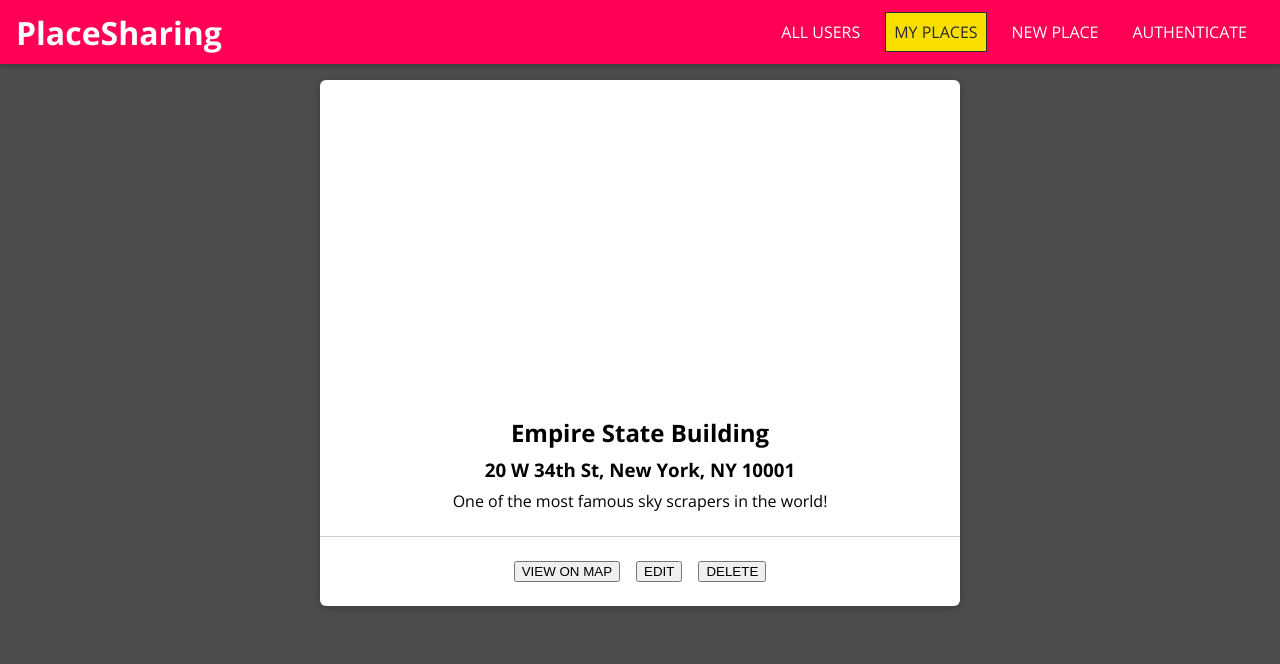
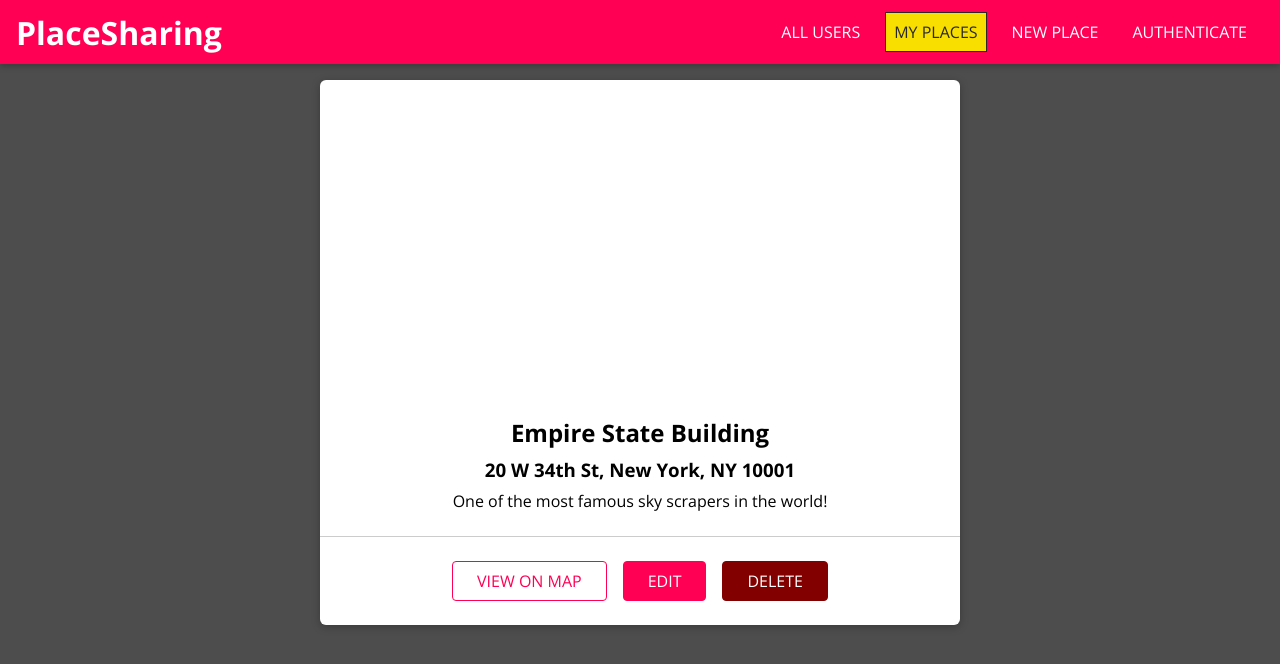
Before and after one commit to KehaoHuang/PlaceSharing, a React (Create React App) app: page /u1/places in a window 1280 px wide. Shown: the top 664 px of the page. Built offline with nearby package versions, Linux system fonts and the light colour scheme.

Commit message:
Replace button with custom made Button component

```diff
--- a/src/places/components/PlaceItem.js
+++ b/src/places/components/PlaceItem.js
@@ -1,6 +1,7 @@
 import React from "react";
 
 import Card from "../../shared/components/UIElements/Card";
+import Button from "../../shared/components/FormElements/Button";
 import "./PlaceItem.css";
 
 const PlaceItem = (props) => {
@@ -16,9 +17,9 @@
 					<p>{props.description}</p>
 				</div>
 				<div className="place-item__actions">
-					<button>VIEW ON MAP</button>
-					<button>EDIT</button>
-					<button>DELETE</button>
+					<Button inverse>VIEW ON MAP</Button>
+					<Button to={`/places/${props.id}`}>EDIT</Button>
+					<Button danger>DELETE</Button>
 				</div>
 			</Card>
     </li>
```
